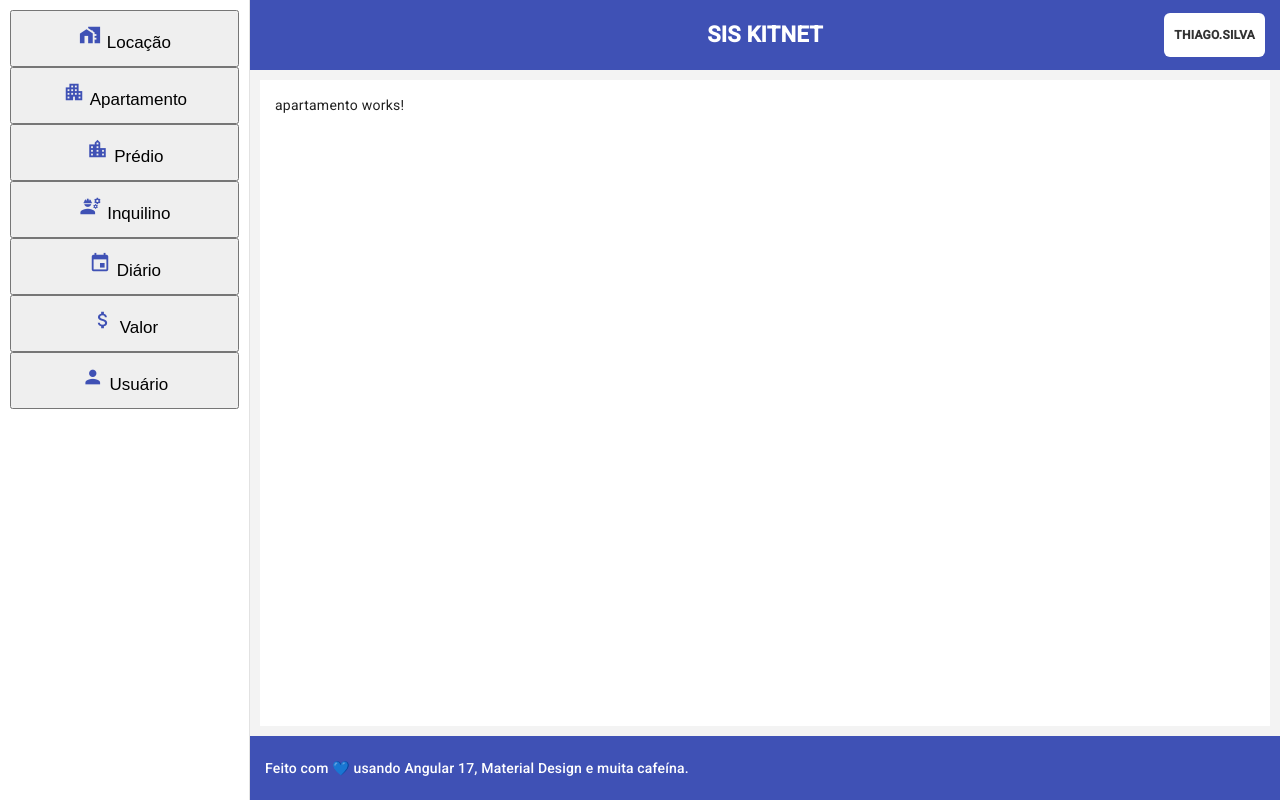
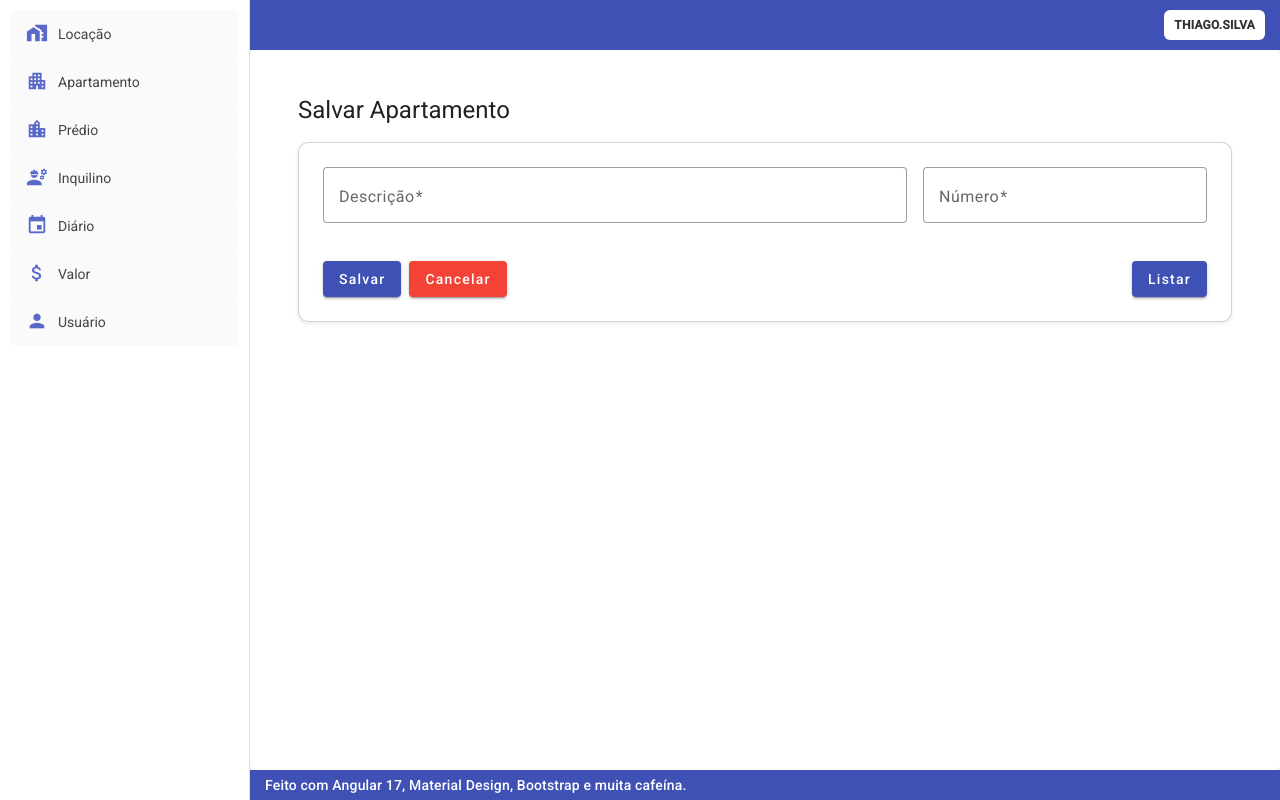
Before and after one commit to thiago-jv/SIS-KITNET-ANGULAR-17-MATERIAL-DESIGNER-17, an Angular app in the folder sis-kitnet/: page /apartamento in a window 1280 px wide. Built offline with nearby package versions, Linux system fonts and the light colour scheme.

Commit message:
feat: add bootstrap e criando primeira tela de apartamento e realizando outros ajustes de layout

```diff
--- a/sis-kitnet/angular.json
+++ b/sis-kitnet/angular.json
@@ -30,6 +30,7 @@
               "src/assets"
             ],
             "styles": [
+              "node_modules/bootstrap/dist/css/bootstrap.min.css",
               "@angular/material/prebuilt-themes/indigo-pink.css",
               "src/styles.scss"
             ],
@@ -91,6 +92,7 @@
               "src/assets"
             ],
             "styles": [
+              "node_modules/bootstrap/dist/css/bootstrap.min.css",
               "@angular/material/prebuilt-themes/indigo-pink.css",
               "src/styles.scss"
             ],
--- a/sis-kitnet/package.json
+++ b/sis-kitnet/package.json
@@ -20,6 +20,7 @@
     "@angular/platform-browser": "^17.3.0",
     "@angular/platform-browser-dynamic": "^17.3.0",
     "@angular/router": "^17.3.0",
+    "bootstrap": "^5.3.8",
     "rxjs": "~7.8.0",
     "tslib": "^2.3.0",
     "zone.js": "~0.14.3"
--- a/sis-kitnet/src/app/components/apartamento/apartamento.component.html
+++ b/sis-kitnet/src/app/components/apartamento/apartamento.component.html
@@ -1 +1,59 @@
-<p>apartamento works!</p>
+<!-- CONTAINER GERAL DO FORMULÁRIO -->
+<div class="form-wrapper container-fluid px-4">
+
+  <!-- Título -->
+  <h1 class="mb-3">
+    {{ titulo }} Apartamento
+  </h1>
+
+  <!-- CARD PRINCIPAL -->
+  <div class="card shadow-sm p-4">
+
+    <form [formGroup]="form">
+
+      <div class="row g-3">
+
+        <!-- CAMPO DESCRIÇÃO -->
+        <div class="col-12 col-md-8">
+          <mat-form-field appearance="outline" class="w-100">
+            <mat-label>Descrição</mat-label>
+            <input matInput formControlName="descricao">
+
+            <mat-error *ngIf="form.controls['descricao'].touched && form.controls['descricao'].invalid">
+              Descrição é obrigatória.
+            </mat-error>
+          </mat-form-field>
+        </div>
+
+        <!-- CAMPO NÚMERO -->
+        <div class="col-12 col-md-4">
+          <mat-form-field appearance="outline" class="w-100">
+            <mat-label>Número</mat-label>
+            <input matInput type="number" formControlName="numero">
+
+            <mat-error *ngIf="form.controls['numero'].hasError('required')">
+              Número é obrigatório.
+            </mat-error>
+          </mat-form-field>
+        </div>
+
+      </div>
+
+      <!-- LINHA DOS BOTÕES -->
+      <div class="row mt-3">
+        <div class="col d-flex gap-2">
+          <button mat-raised-button color="primary" (click)="salvar()">Salvar</button>
+          <button mat-raised-button color="warn">Cancelar</button>
+        </div>
+
+        <div class="col d-flex justify-content-end">
+          <button mat-raised-button color="primary" routerLink="/apartamento/listar">
+            Listar
+          </button>
+        </div>
+      </div>
+
+    </form>
+
+  </div>
+</div>
--- a/sis-kitnet/src/app/components/apartamento/apartamento.component.scss
+++ b/sis-kitnet/src/app/components/apartamento/apartamento.component.scss
@@ -0,0 +1,17 @@
+/* Wrapper geral do formulário */
+.form-wrapper {
+  margin-top: 20px;
+  max-width: 1400px;
+  margin-left: 0;
+}
+
+/* Estilo do card */
+.card {
+  border-radius: 10px;
+  background: #fff;
+}
+
+/* Ajuste do texto de erro do Material */
+mat-error {
+  font-size: 12px;
+}
--- a/sis-kitnet/src/app/components/apartamento/apartamento.component.ts
+++ b/sis-kitnet/src/app/components/apartamento/apartamento.component.ts
@@ -1,12 +1,44 @@
 import { Component } from '@angular/core';
+import { CommonModule } from '@angular/common';
+import { ReactiveFormsModule, FormGroup, FormControl, Validators } from '@angular/forms';
+import { MatFormFieldModule } from '@angular/material/form-field';
+import { MatInputModule } from '@angular/material/input';
+import { MatSelectModule } from '@angular/material/select';
+import { MatDatepickerModule } from '@angular/material/datepicker';
+import { MatNativeDateModule } from '@angular/material/core';
+import { MatButtonModule } from '@angular/material/button';
 
 @Component({
   selector: 'app-apartamento',
   standalone: true,
-  imports: [],
+  imports: [
+    CommonModule,
+    ReactiveFormsModule,
+    MatFormFieldModule,
+    MatInputModule,
+    MatSelectModule,
+    MatDatepickerModule,
+    MatNativeDateModule,
+    MatButtonModule
+  ],
   templateUrl: './apartamento.component.html',
   styleUrl: './apartamento.component.scss'
 })
 export class ApartamentoComponent {
 
+  public titulo: string ='Salvar';
+
+  form = new FormGroup({
+    descricao: new FormControl('', Validators.required),
+    numero: new FormControl(null, [Validators.required, Validators.min(1)]),
+  });
+
+  salvar() {
+    if (this.form.valid) {
+      console.log('Dados enviados:', this.form.value);
+    } else {
+      this.form.markAllAsTouched();
+    }
+  }
+
 }
--- a/sis-kitnet/src/app/core/layout/layout.component.html
+++ b/sis-kitnet/src/app/core/layout/layout.component.html
@@ -29,13 +29,8 @@
         </button>
       }
 
-      <!-- Título (centralizado — some no mobile quando o sidenav estiver aberto) -->
-      @if (!isMobile || !sidenav.opened) {
-        <span class="header-title">SIS KITNET</span>
-      }
-
       <!-- Usuário -->
-      <div class="user-card">
+      <div class="user-card ms-auto"> <!-- Bootstrap: empurra para direita -->
         <div class="user-info">
           <div class="user-name">THIAGO.SILVA</div>
         </div>
@@ -43,14 +38,16 @@
 
     </mat-toolbar>
 
-    <!-- CONTEÚDO DA PÁGINA -->
-    <div class="content">
+    <!-- CONTEÚDO DA PÁGINA COM BOOTSTRAP -->
+    <div class="content px-4 py-4">
+      <!-- container = centraliza e define largura -->
+      <!-- py-4 = espaçamento vertical -->
       <router-outlet></router-outlet>
     </div>
 
     <!-- RODAPÉ -->
-    <mat-toolbar class="footer" color="primary">
-      Feito com 💙 usando Angular 17, Material Design e muita cafeína.
+    <mat-toolbar class="footer mt-auto" color="primary">
+      Feito com Angular 17, Material Design, Bootstrap e muita cafeína.
     </mat-toolbar>
 
   </mat-sidenav-content>
--- a/sis-kitnet/src/app/core/layout/layout.component.scss
+++ b/sis-kitnet/src/app/core/layout/layout.component.scss
@@ -1,6 +1,6 @@
 /* CONTAINER */
 .layout-container {
-  height: 100vh;
+  height: 100dvh;
   background: #f3f3f3;
   overflow: hidden;
 }
@@ -9,8 +9,7 @@
 .menu {
   width: 250px;
   background: white;
-  border-right: 1px solid #e2e2e2;
-  border-radius: 0;
+  border-right: 1px solid #ddd;
 }
 
 .menu-content {
@@ -23,17 +22,13 @@
 mat-sidenav-content {
   display: flex;
   flex-direction: column;
-  height: 100vh;
+  height: 100dvh;
   overflow: hidden;
 }
 
 /* HEADER */
 .header {
-  height: 70px;
-  display: flex;
-  align-items: center;
-  justify-content: center;
-  padding: 0 20px;
+  height: 50px;
   position: relative;
 }
 
@@ -55,11 +50,14 @@ mat-sidenav-content {
 .user-card {
   position: absolute;
   right: 15px;
-  display: flex;
-  align-items: center;
   padding: 6px 10px;
   background: white;
   border-radius: 6px;
+  height: 30px;
+
+  display: flex;
+  align-items: center;
+  justify-content: center;
 }
 
 .user-name {
@@ -72,9 +70,8 @@ mat-sidenav-content {
 .content {
   flex: 1;
   background: white;
-  margin: 10px;
-  padding: 15px;
   overflow-y: auto;
+  border-radius: 6px;
 }
 
 /* RODAPÉ */
@@ -82,4 +79,6 @@ mat-sidenav-content {
   padding: 15px;
   text-align: center;
   font-size: 14px;
+  margin-top: auto;
+  height: 8px;
 }
--- a/sis-kitnet/src/app/core/menu/menu.component.html
+++ b/sis-kitnet/src/app/core/menu/menu.component.html
@@ -1,34 +1,49 @@
-<button mat-button class="menu-item" routerLink="/locacao">
-  <mat-icon>home_work</mat-icon>
+<!--
+  BOTÃO DO MENU LATERAL
+  • class="w-100" → Bootstrap: o botão ocupa 100% da largura da coluna/menu
+  • class="d-flex" → Bootstrap: transforma o botão em um container flexível
+      Isso permite organizar ícone + texto lado a lado.
+  • class="align-items-center" → alinha ícone e texto verticalmente no centro
+      Sem isso, o ícone poderia ficar um pouco mais alto ou mais baixo.
+
+  Em resumo:
+  Esse conjunto de classes garante que:
+    – O botão fique largo no desktop e no mobile
+    – Ícone e texto fiquem alinhados corretamente
+    – A aparência seja homogênea em qualquer resolução
+-->
+
+<button mat-button class="menu-item w-100 d-flex align-items-center" routerLink="/locacao">
+  <mat-icon class="me-2">home_work</mat-icon>
   Locação
 </button>
 
-<button mat-button class="menu-item" routerLink="/apartamento">
-  <mat-icon>apartment</mat-icon>
+<button mat-button class="menu-item w-100 d-flex align-items-center" routerLink="/apartamento">
+  <mat-icon class="me-2">apartment</mat-icon>
   Apartamento
 </button>
 
-<button mat-button class="menu-item" routerLink="/predio">
-  <mat-icon>location_city</mat-icon>
+<button mat-button class="menu-item w-100 d-flex align-items-center" routerLink="/predio">
+  <mat-icon class="me-2">location_city</mat-icon>
   Prédio
 </button>
 
-<button mat-button class="menu-item" routerLink="/inquilino">
-  <mat-icon>engineering</mat-icon>
+<button mat-button class="menu-item w-100 d-flex align-items-center" routerLink="/inquilino">
+  <mat-icon class="me-2">engineering</mat-icon>
   Inquilino
 </button>
 
-<button mat-button class="menu-item" routerLink="/diario">
-  <mat-icon>event</mat-icon>
+<button mat-button class="menu-item w-100 d-flex align-items-center" routerLink="/diario">
+  <mat-icon class="me-2">event</mat-icon>
   Diário
 </button>
 
-<button mat-button class="menu-item" routerLink="/valor">
-  <mat-icon>attach_money</mat-icon>
+<button mat-button class="menu-item w-100 d-flex align-items-center" routerLink="/valor">
+  <mat-icon class="me-2">attach_money</mat-icon>
   Valor
 </button>
 
-<button mat-button class="menu-item" routerLink="/usuario">
-  <mat-icon>person</mat-icon>
+<button mat-button class="menu-item w-100 d-flex align-items-center" routerLink="/usuario">
+  <mat-icon class="me-2">person</mat-icon>
   Usuário
 </button>
--- a/sis-kitnet/src/app/core/menu/menu.component.scss
+++ b/sis-kitnet/src/app/core/menu/menu.component.scss
@@ -1,11 +1,31 @@
 .menu-item {
-  width: 100%;
-  justify-content: flex-start;
-  padding: 12px 18px;
-  font-size: 17px;
+  background: #fafafa;          /* fundo suave */
+  border: none;                 /* remove as bordas pretas */
+  border-radius: 6px;           /* mais moderno */
+  padding: 12px 16px;           /* mais conforto */
+  justify-content: flex-start;  /* alinha o texto com o ícone */
+  text-align: left;
+  color: #444;                  /* texto mais suave */
+  transition: background 0.25s ease;
 }
 
 .menu-item mat-icon {
+  color: #5a68c7;               /* azul suave (similar ao toolbar) */
   font-size: 22px;
-  color: #3f51b5;
 }
+
+/* Hover suave */
+.menu-item:hover {
+  background: #e9ecf8;          /* azul claro suave */
+}
+
+/* Quando a rota está ativa */
+.menu-item.active {
+  background: #dbe1fa !important;
+  font-weight: 600;
+}
+
+/* Reforçando suavidade */
+.menu-item:focus {
+  background: #eef1ff;
+}
```
Also changed, not shown: 1 other file (tests, documents, lock files or other folders).
